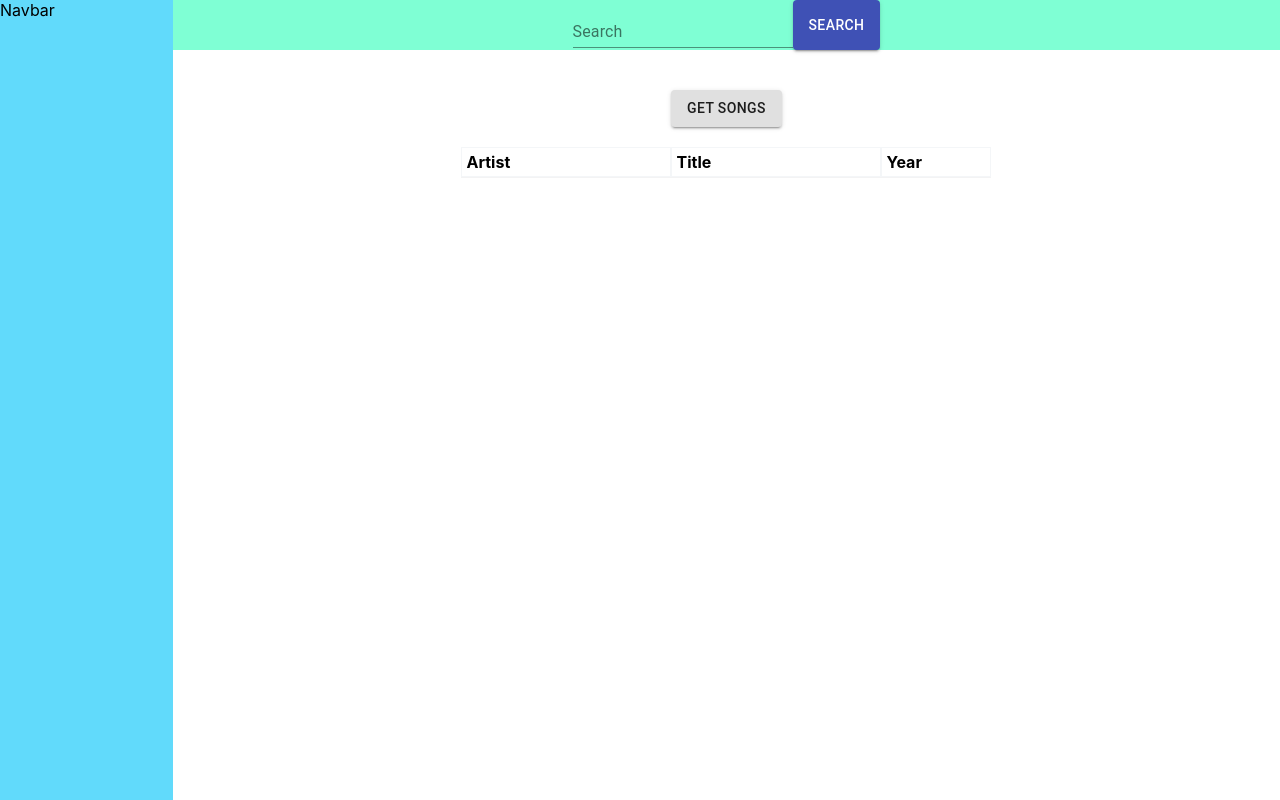
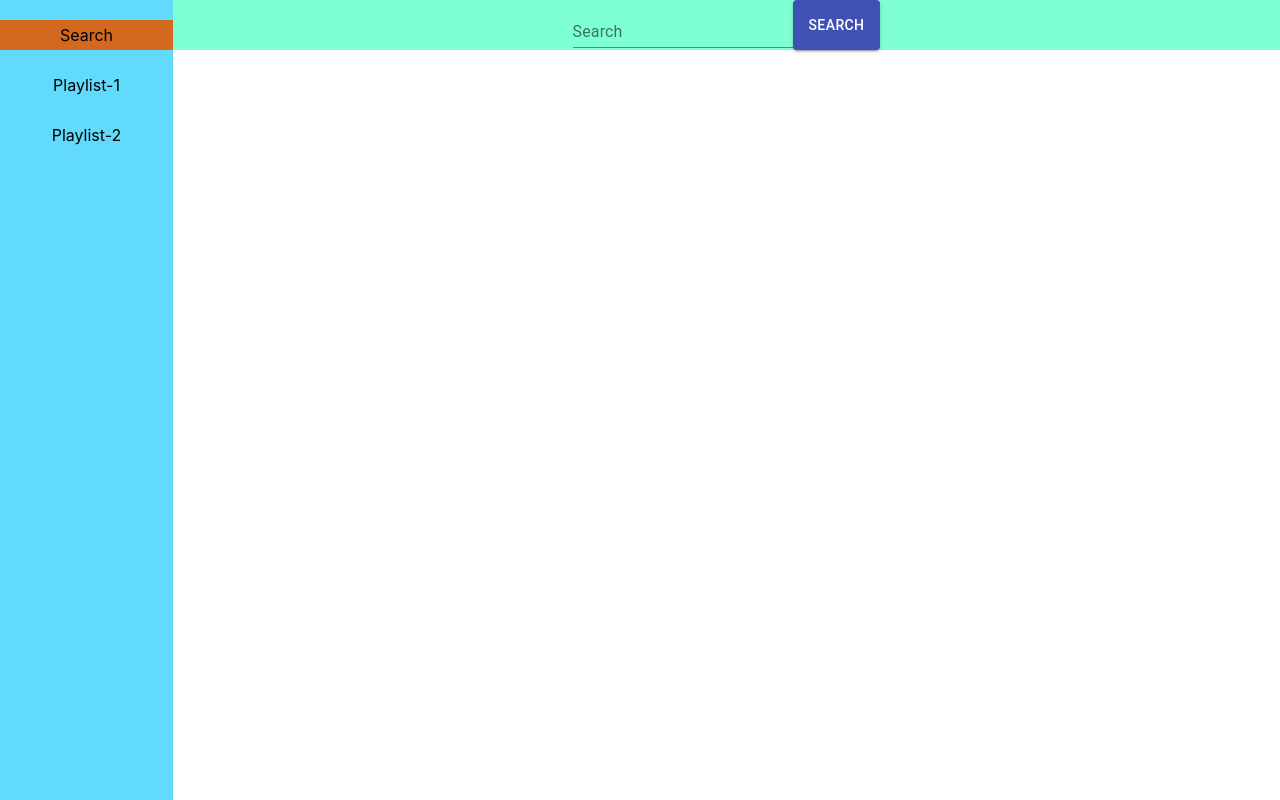
Before and after one commit to yujerry24/cs348-frontend, a React (Create React App) app: page / in a window 1280 px wide. Built offline with nearby package versions, Linux system fonts and the light colour scheme.

Commit message:
wip - added "changing" between playlists

```diff
--- a/src/App.js
+++ b/src/App.js
@@ -14,13 +14,20 @@ const headings = [
 
 let rows = [];
 
+let userPlaylists = ['Search', 'Playlist-1', 'Playlist-2'];
+
 class App extends Component {
   constructor(){
     super();
-    this.state = {apiResponse: []};
+    this.state = {
+      apiResponse: [],
+      availablePlaylists: [],
+      currentPlaylist: 'Search'
+    };
     this.onSubmit = this.onSubmit.bind(this);
     this.callAPI = this.callAPI.bind(this);
     this.onClickSearch = this.onClickSearch.bind(this);
+    this.callAPIGetPlaylists = this.callAPIGetPlaylists.bind(this);
   }
 
   onSubmit() {
@@ -50,6 +57,17 @@ class App extends Component {
       .catch(err => err);
   }
 
+  callAPIGetPlaylists(playlistId){
+    console.log("getting playlist", playlistId);
+    this.setState({currentPlaylist: playlistId});
+    // fetch('http://localhost:8080//playlist/list/:userId')
+    //   .then(res => res.json())
+    //   .then(res => {
+    //     this.setState({availablePlaylists: res});
+    //   })
+    //   .catch(err => err);
+  }
+
   render() {
     rows = [];
     this.state.apiResponse.forEach(entry => {
@@ -59,20 +77,20 @@ class App extends Component {
     return (
       <div className='master-screen'>
         <div className='navbar-container'>
-          <Navbar></Navbar>
+          <Navbar playlists={userPlaylists} getPlaylist={this.callAPIGetPlaylists}></Navbar>
         </div>
         <div className = 'song-container'>
           <Searchbar onSubmit={this.onClickSearch}/>
           {/* <Input/> */}
 
-          <div className='playlist-container'>
+          {this.state.currentPlaylist !== 'Search' && <div className='playlist-container'>
             <div className='button'>
               <Button onSubmit={this.onSubmit}/>
             </div>
             <div>
               <DataTable headings={headings} rows={rows} />
             </div>
-          </div>
+          </div>}
         </div>
       </div>
     );
--- a/src/ui/Navbar.js
+++ b/src/ui/Navbar.js
@@ -1,10 +1,37 @@
+import './Navbar.scss';
+
 const React = require('react');
 
 export default class Navbar extends React.Component{
+    constructor(props){
+        super(props);
+        this.state = {
+            targetPlaylist: 'Search'
+        };
+        this.playlistRow = this.playlistRow.bind(this);
+        this.onPlaylistClick = this.onPlaylistClick.bind(this);
+    }
+
+    onPlaylistClick(playlistName){
+        this.setState({targetPlaylist: playlistName});
+        this.props.getPlaylist(playlistName);
+    }
+
+    playlistRow = (playlistName) => {
+        return (
+            <div className={`playlist-div ${this.state.targetPlaylist === playlistName ? ' selected' : ''}`}
+                onClick={() => this.onPlaylistClick(playlistName)}>
+                {playlistName}
+            </div>
+        );
+    };
+
     render() {
+        const {playlists} = this.props;
+
         return (
             <div>
-                Navbar
+                {playlists.map(this.playlistRow)}
             </div>
         );
     }
--- /dev/null
+++ b/src/ui/Navbar.scss
@@ -0,0 +1,11 @@
+.playlist-div {
+    display: flex;
+    justify-content: center;
+    align-items: center;
+    margin: 20px 0px;
+    height: 30px;
+
+    &.selected {
+        background-color: chocolate;
+    }
+}
```
